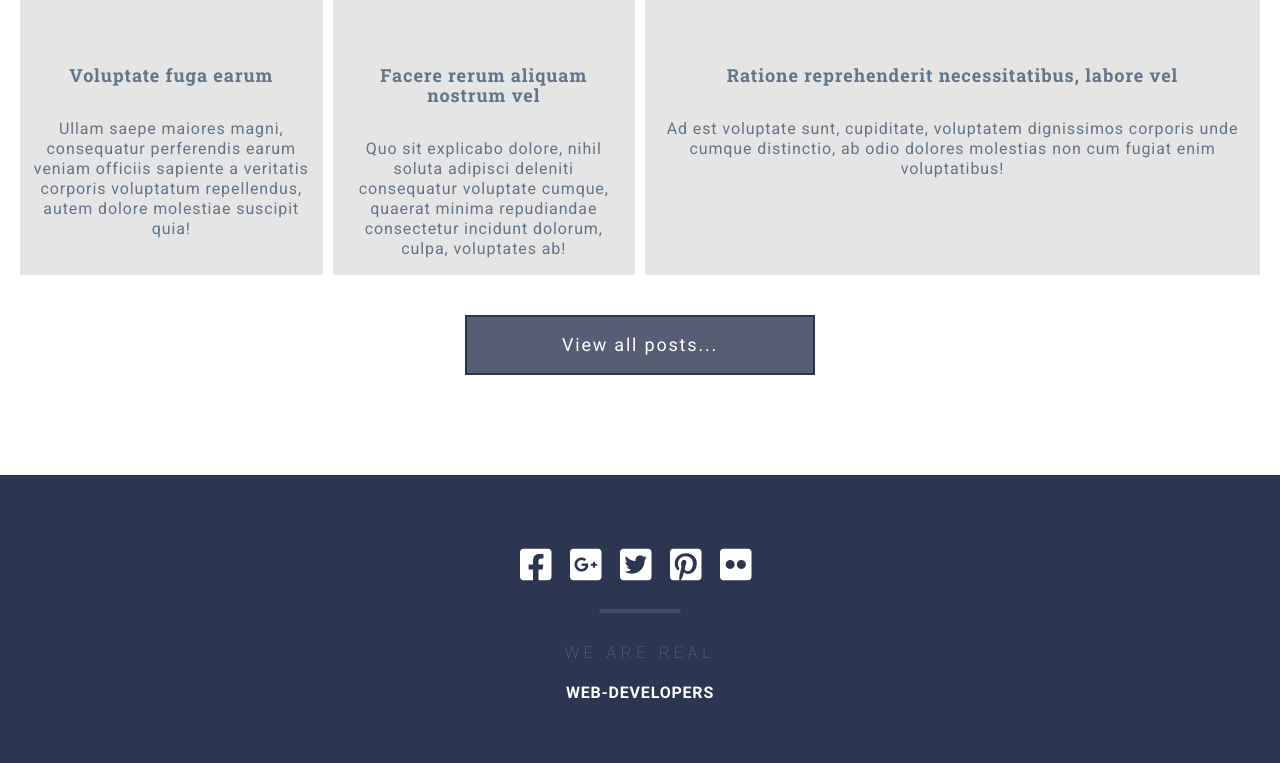
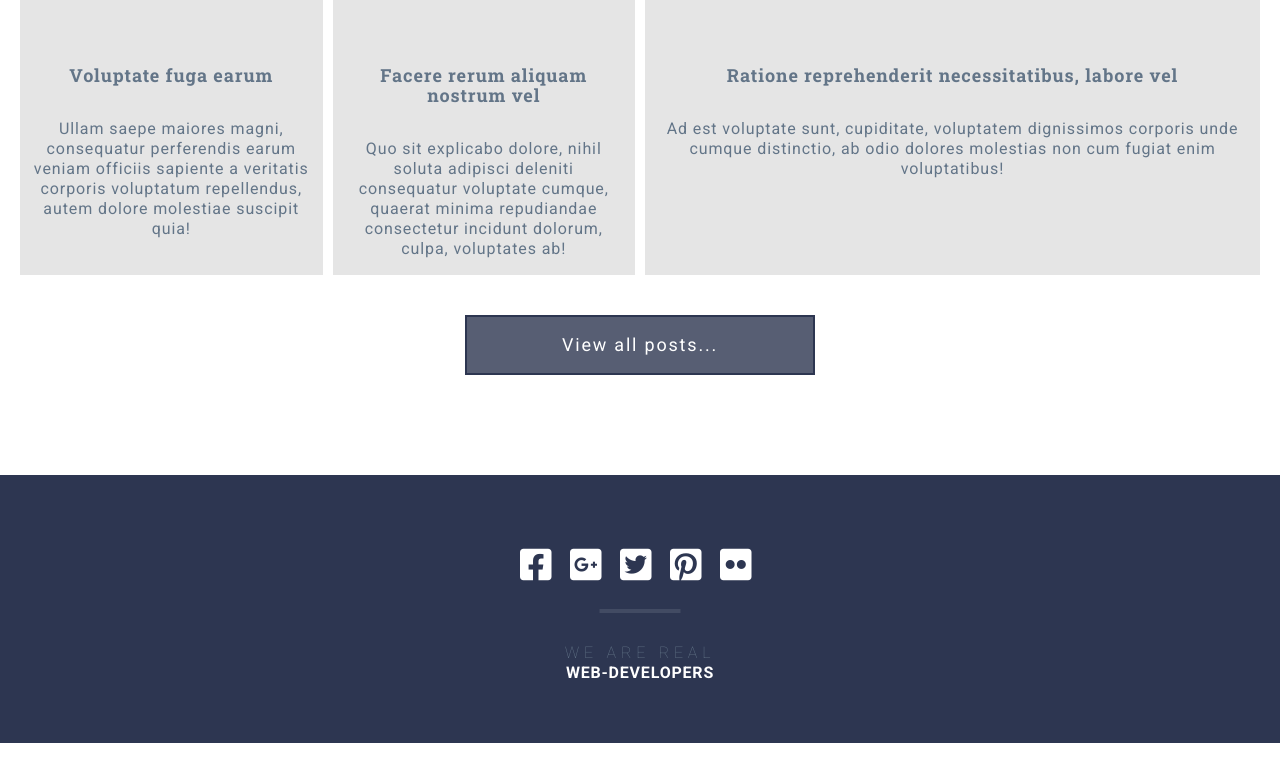
Before and after one commit to AnastasyaVoronkina/grid-template-project, a website: page index.html in a window 1280 px wide. Shown: the part 3692-4455 px from the top of the page. Drawn offline with Linux system fonts and the light colour scheme.

Commit message:
исправила баг с футер-дескрипшен

```diff
--- a/assets/scss/_footer.scss
+++ b/assets/scss/_footer.scss
@@ -51,10 +51,7 @@
         line-height: 20px;
         text-transform: uppercase;
         color: $color-light;
-        display: flex;
-        justify-content: center;
-        align-items: center;
-        flex-flow: column;
+        text-align: center;
         padding: ($gap * 1.5) ($gap * 2.5) 0;
 
         span {
```
Also changed, not shown: assets/css/style.css.
